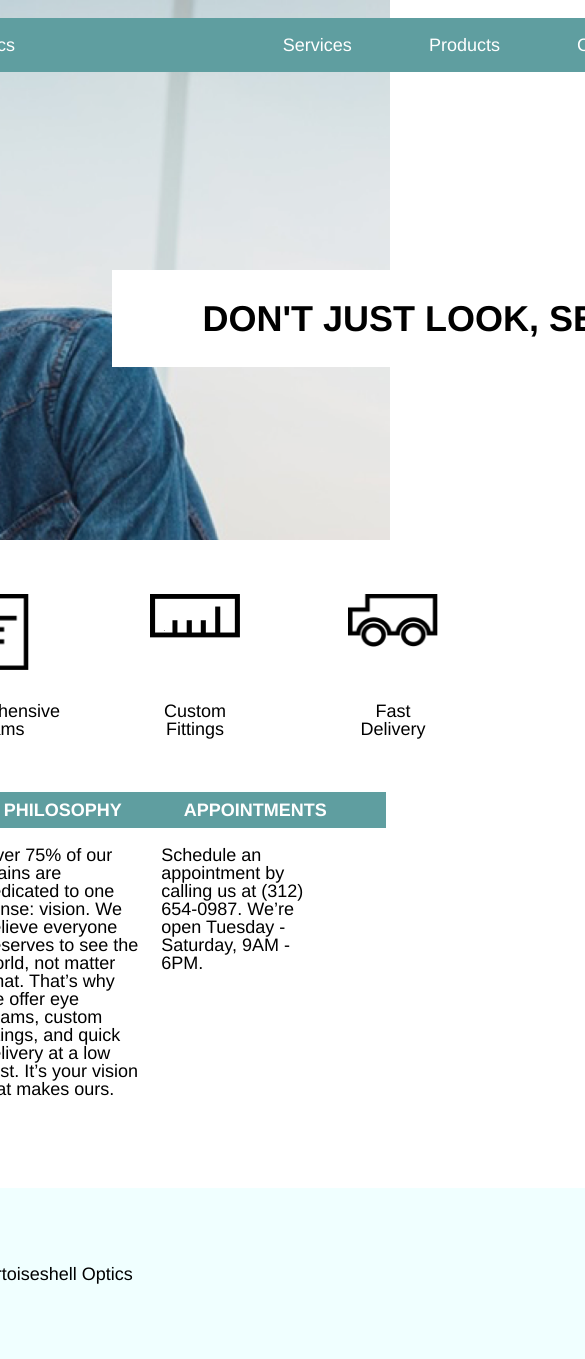
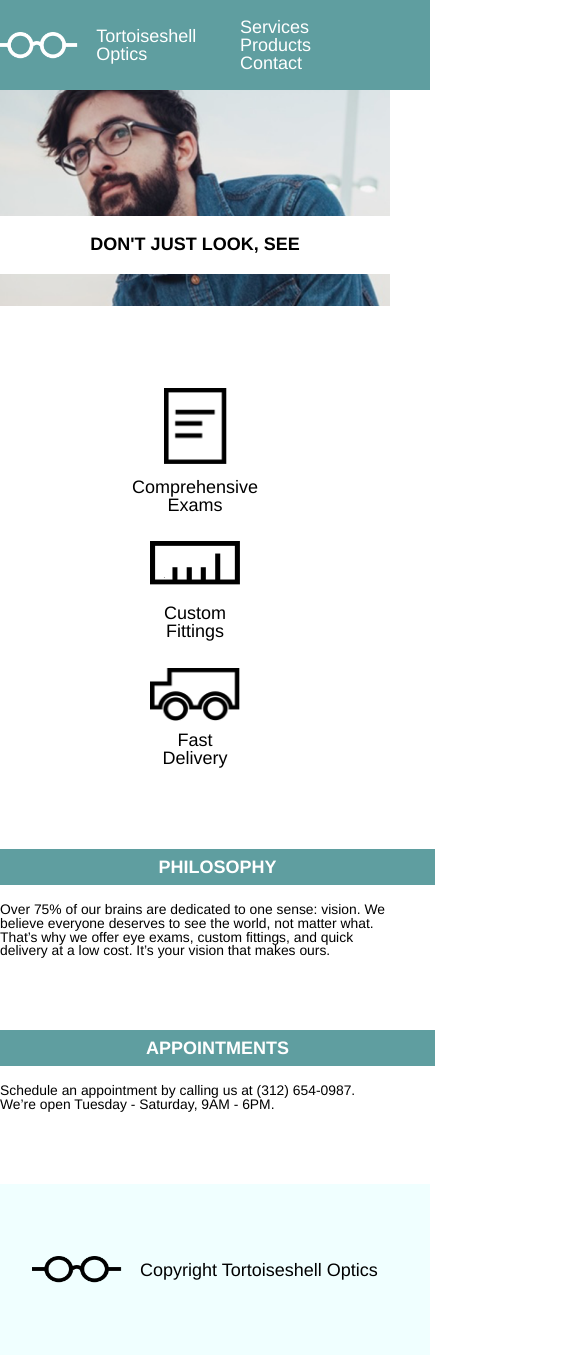
Before and after one commit to APoythress/turtle_optics, a plain HTML site: page index.html in a window 390 px wide. Shown: the top 1359 px of the page, 585 px wide, since content can reach past the window. Drawn offline with Linux system fonts and the light colour scheme.

Commit message:
Finished media queries. Site is complete.

```diff
--- a/resources/css/style.css
+++ b/resources/css/style.css
@@ -157,3 +157,99 @@ footer img {
   height: 1.5rem;
   padding: 4rem 1rem 4rem 4rem;
 }
+
+/* Media Query for Tablet */
+
+@media only screen and (max-width: 1024px) {
+  header {
+   margin: 0;
+ }
+
+  .banner {
+   height: 22rem;
+ }
+
+  .tag {
+   margin-top: 5rem;
+ }
+
+  .tag-line {
+    margin-right: 2rem;
+    font-size: 1.33rem;
+  }
+
+  .tagline p {
+    padding: 0.75rem 4rem;
+  }
+
+  .info_container .site_container {
+    justify-content: center;
+  }
+
+}
+
+/* Media Query for Phone */
+
+@media only screen and (max-width: 470px) {
+
+  header {
+    width: 100%;
+  }
+
+  .site_container {
+    width: 470px;
+  }
+
+  .banner {
+    height: 17rem;
+    background-position: 20%;
+  }
+
+  .tag {
+    margin-top: 7rem;
+  }
+
+  .tag-line {
+    justify-content: center;
+    align-items: center;
+    padding: 1rem 0;
+    width: 100%;
+    margin: 0;
+    font-size: 1rem;
+  }
+
+  .container {
+    flex-direction: column;
+    align-items: center;
+    margin: 3.77rem 0;
+  }
+
+  .box {
+    margin: 0.77rem 0;
+    height: 5.5rem;
+  }
+
+  .exams {
+    height: 7rem;
+  }
+
+  .info_container .site_container {
+    flex-direction: column;
+    align-items: center;
+  }
+
+  .content {
+    width: 100%;
+    justify-content: center;
+    font-size: 0.77rem;
+    margin-bottom: 4rem;
+  }
+
+  #block {
+    display: flex;
+    justify-content: center;
+    width: 100%;
+    margin: 0 0 1rem 0;
+  }
+
+}
```
